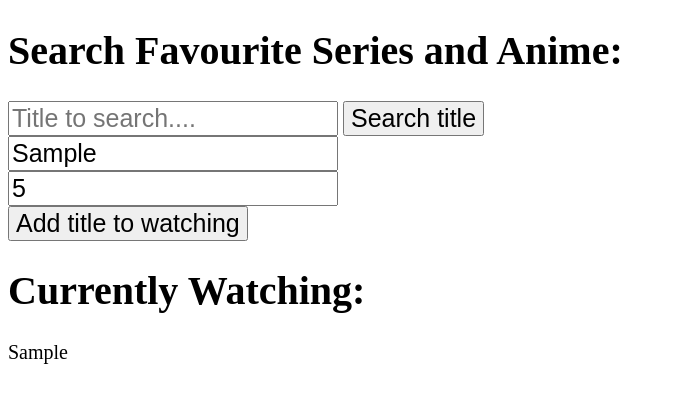
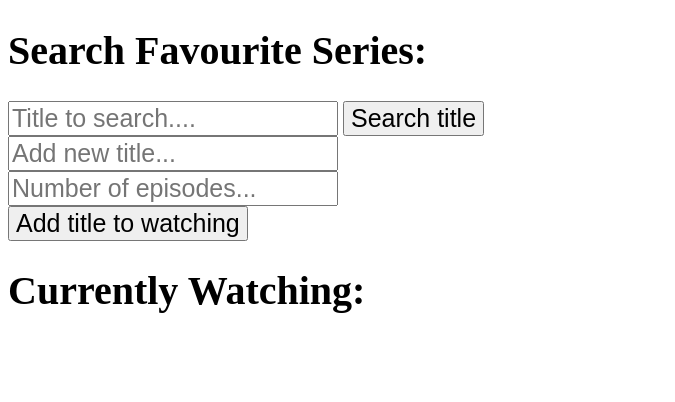
Before and after one commit to MJanuszek/SeriesTracker, a plain HTML site: page index.html in a window 1280 px wide. Both pictures are taken after typing "Sample", "5" into the empty fields and a click on the button "Add title to watching". Shown: the whole page, without its empty margins (0-675 px from the left). Drawn offline with Linux system fonts and the light colour scheme.

Commit message:
Working function: Adding item to array
Adding new title to array of objects

```diff
--- a/index.html
+++ b/index.html
@@ -10,19 +10,23 @@
             font-size: 20px;
         }
 
+        .title-display {
+            font-size: 40px;
+        }
+
         button,
         input {
             font-size: 25px;
         }
     </style>
     <!-- <link rel="stylesheet" href="style.css"> -->
-    <title>Favourite Series and Anime</title>
+    <title>Favourite Series</title>
 </head>
 
 <body>
     <div class="wrapper">
 
-        <h1 class="fav-title">Search Favourite Series and Anime: </h1>
+        <h1 class="fav-title">Search Favourite Series: </h1>
         <!-- searching if title included -->
         <div class="div-input">
             <input id="search-input" class="input search-input" type="text" placeholder="Title to search....">
@@ -33,20 +37,13 @@
 
         <!-- adding new title to collection -->
         <div class="div-input">
-            <form action="">
-                <input class="input add-input" type="text" placeholder="Add new title...">
-                <br>
-                <input class="input add-input" type="number" placeholder="Number of episodes...">
-                <br>
-
-                <button class="button add-new">Add title to watching</button>
-            </form>
+            <input class="input add-input" type="text" placeholder="Add new title...">
+            <br>
+            <input class="input add-number" type="number" placeholder="Number of episodes...">
+            <br>
+            <button class="button add-new">Add title to watching</button>
             <h1 class="current-title">Currently Watching: </h1>
         </div>
-
-
-
-
 
 
         <!-- end of wrapper -->
--- a/main.js
+++ b/main.js
@@ -1,3 +1,4 @@
+
 
 // from HTML:
 const titleDisplay = document.querySelector(".title-display");
@@ -6,6 +7,7 @@ let searchInput = document.querySelector(".search-input");
 const searchButton = document.getElementById("search-button");
 //
 let addInput = document.querySelector(".add-input");
+let addNumber = document.querySelector(".add-number");
 const addTitleBtn = document.querySelector(".add-new");
 
 // end of from html:::::::::::::::::::::::::::
@@ -13,18 +15,22 @@ const addTitleBtn = document.querySelector(".add-new");
 const favTitles = [
     {
         title: "gotham",
+        epNumber: 22,
     },
 
     {
         title: "code Geass",
+        epNumber: 44,
     },
 
     {
         title: "supernaturals",
+        epNumber: 222,
     },
 
     {
         title: "nana",
+        epNumber: 42,
     },
 
 ]
@@ -38,17 +44,15 @@ const searchTitles = (e) => {
     for (let i=0; i<array.length; i++){
 
         if(array[i].title.toLowerCase() === inputTxt ) {
-            titleDisplay.textContent = array[i].title;
+            titleDisplay.textContent = array[i].title + ": " + array[i].epNumber + " episodes";
             const newTitleDiv = document.createElement("div");
             document.body.appendChild(newTitleDiv);
             newTitleDiv.classList.add("title-display");
             newTitleDiv.textContent = array[i].title;
-            titleDisplay.textContent = "";
+            // titleDisplay.textContent = "";
             return
         } else if (array[i].title.toLowerCase() !== inputTxt && inputTxt !== "") {
             titleDisplay.textContent = "Title not found";
-
-
         }
         searchInput.value = "";
     }
@@ -57,27 +61,26 @@ const searchTitles = (e) => {
 
 // function to add new title to watching list:
 
-const addNewTitle = function(e) {
-    e.preventDefault();
-    let array = e.currentTarget.titlesArray;
-    let titleName = addInput.value;
-    console.log(titleName);
-    const watchingTitle = document.createElement("div");
-    document.body.appendChild(watchingTitle);
-    watchingTitle.classList.add("title-display");
-    watchingTitle.textContent = titleName;
-    array.push(titleName)
-    addInput = "";
-    if (addInput === "") {
-        return
+const addNewTitle = function() {
+    console.log("ok")
+    if (addInput.value === "") {
+        // return
+        alert("What is series title?")
+    } else if ( addNumber.value === "") {
+        alert("How many episodes?")
     }
-
+    let newTitle = addInput.value;
+    let number = addNumber.value;
+    favTitles.push({title: newTitle, epNumber: number});
+    addInput.value = "";
+    addNumber.value = "";
 
 
     // end of addNewTitle
 }
 
 searchButton.myParam = favTitles;
+// button .property(titleArray) s
 addTitleBtn.titlesArray = favTitles;
 searchButton.addEventListener("click", searchTitles);
 addTitleBtn.addEventListener("click", addNewTitle);
```
